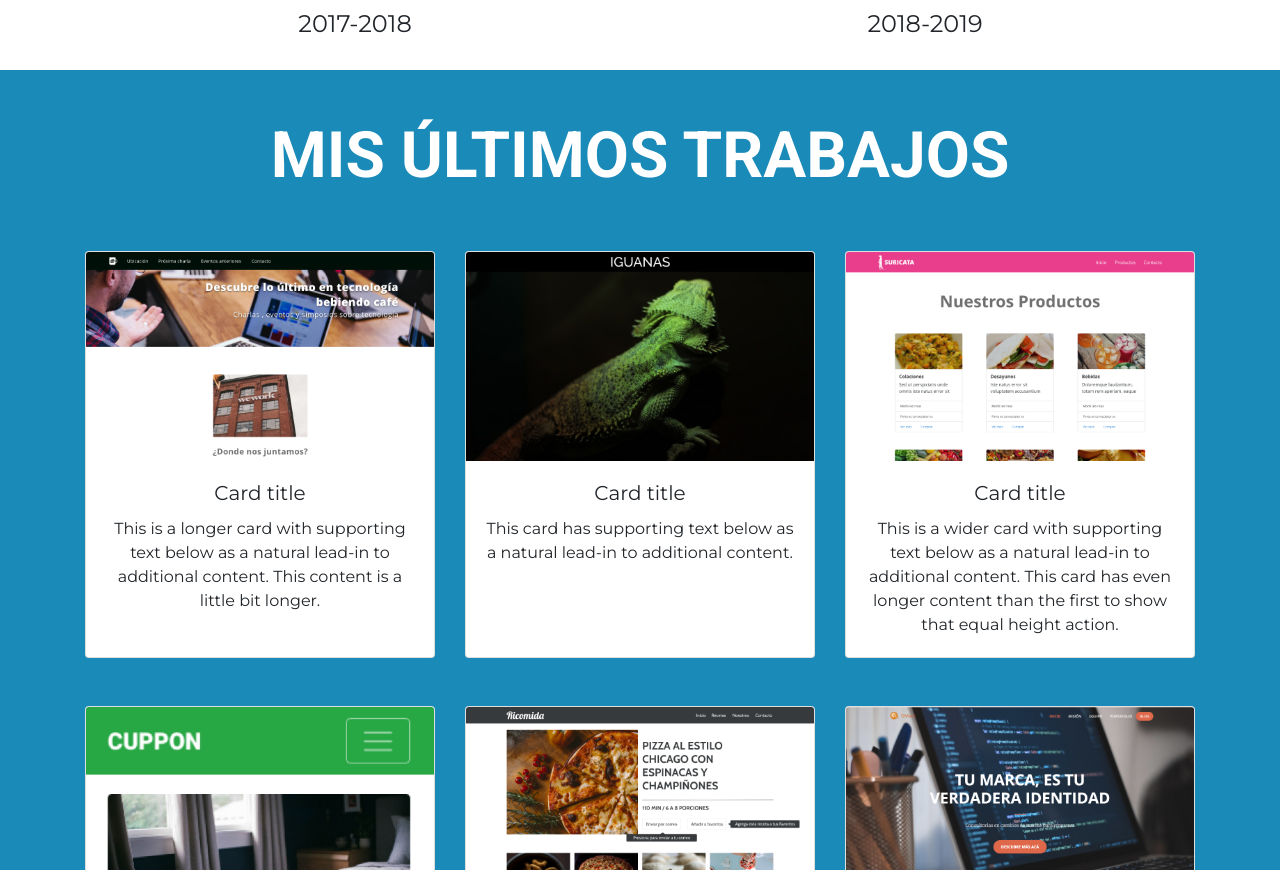
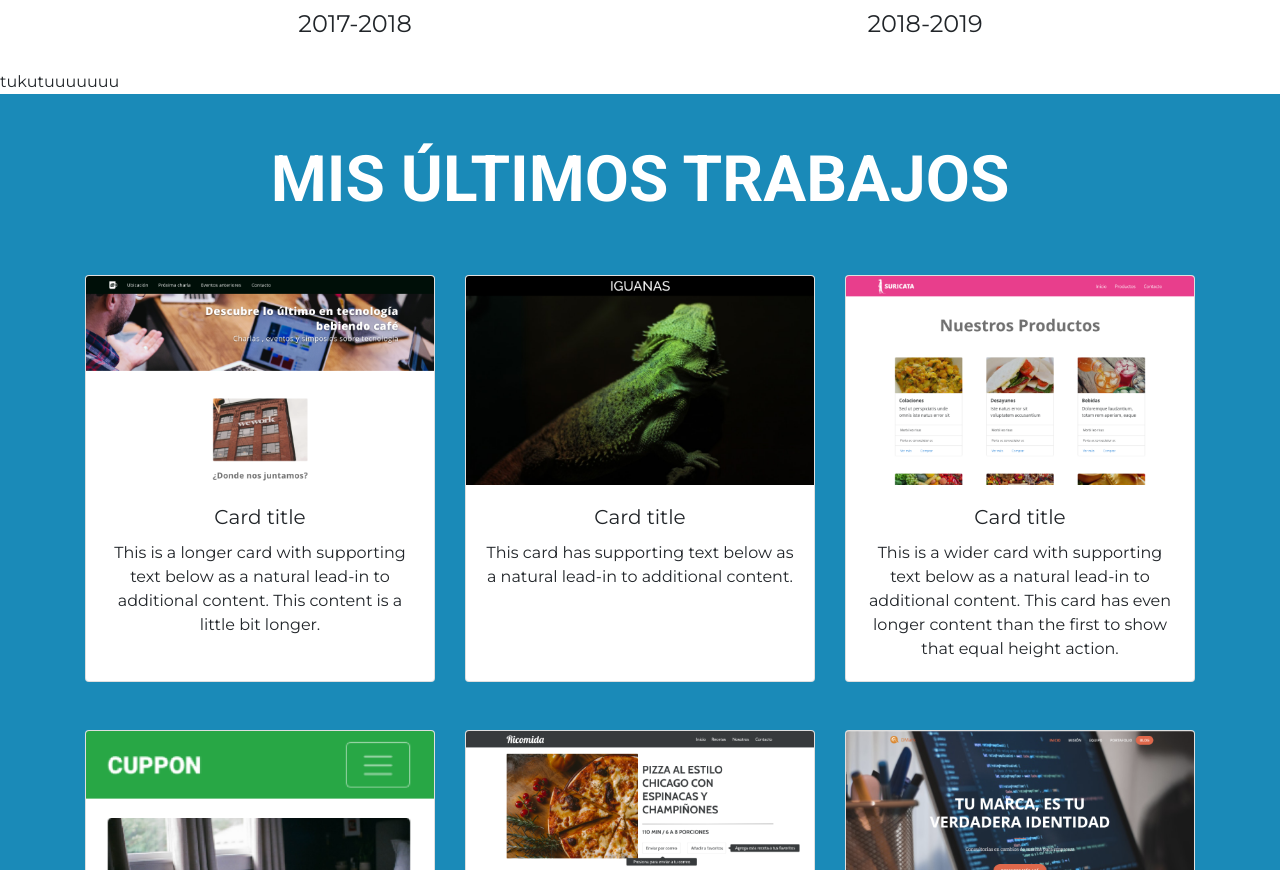
Before and after one commit to ismarts96/portafolio, a plain HTML site: page index.html in a window 1280 px wide. Shown: the part 1864-2734 px from the top of the page. Drawn offline with nearby package versions, Linux system fonts and the light colour scheme; a script that the page names is missing.

Commit message:
tukutu creacion

```diff
--- a/index.html
+++ b/index.html
@@ -131,6 +131,10 @@
 
       </section>
 
+      <section>
+        tukutuuuuuuu
+      </section>
+
     <section id="work" class="mis-trabajos container-fluid bg-blue pt-5 text-center">
       <h2>MIS ÚLTIMOS TRABAJOS</h2>
       <div class="container trabajos pt-5">
```
